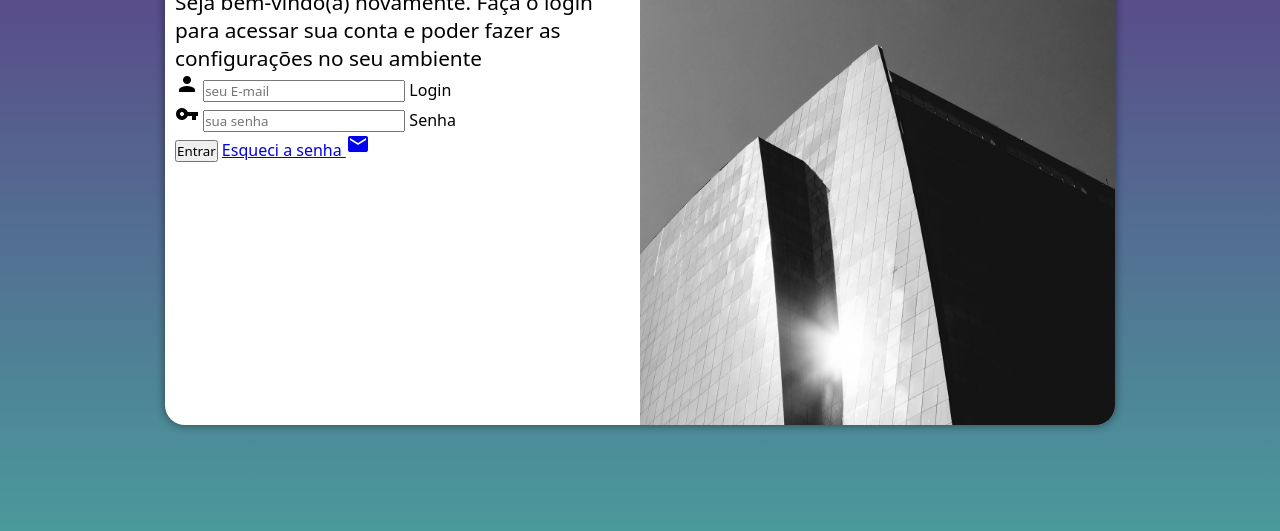
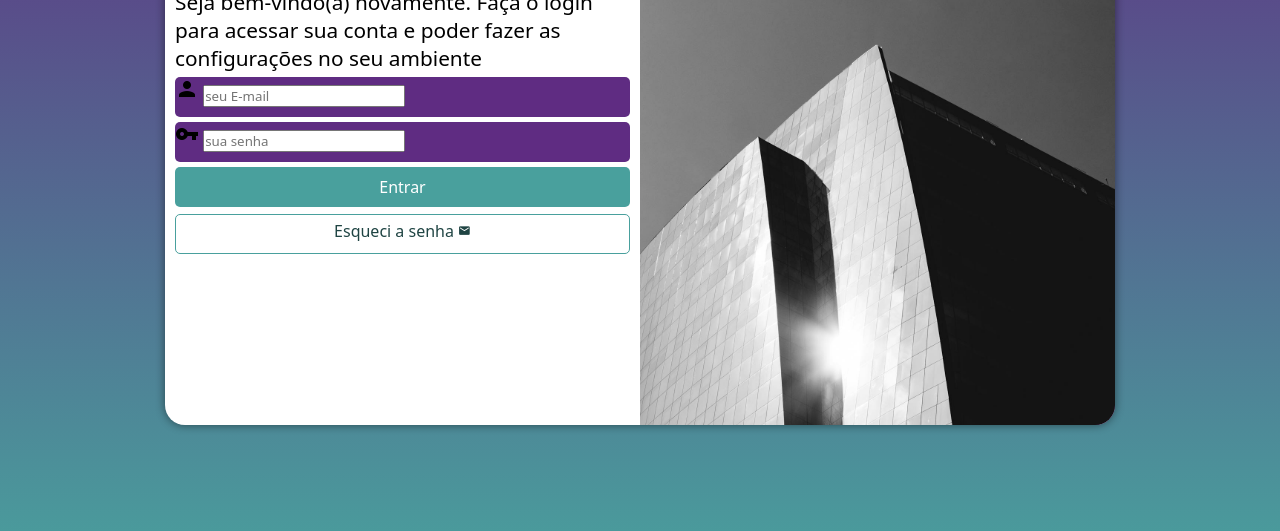
Before and after one commit to RicoVianna/projeto-login, a plain HTML site: page index.html in a window 1280 px wide. Shown: the part 225-756 px from the top of the page. Drawn offline with Linux system fonts and the light colour scheme.

Commit message:
formatação do formulário

```diff
--- a/estilos/style.css
+++ b/estilos/style.css
@@ -63,3 +63,55 @@ div#formulario > h1 {
 div#formulario > p {
     font-size: .8em;
 }
+
+form > div.campo {
+    background-color: #5f2c82;
+    display: block;
+    width: 100%;
+    height: 40px;
+    border-radius: 5px;
+    margin: 5px 0px;
+}
+
+div.campo > label {
+    display: none;
+}
+
+form > input[type=submit] {
+    display: block;
+    font-size: 1em;
+    width: 100%;
+    height: 40px;
+    background-color: #49a09d;
+    color: white;
+    border: none;
+    border-radius: 5px;
+    cursor: pointer;
+}
+
+form > input[type=submit]:hover {
+    background-color: #1f4443;
+}
+
+form > a.botao {
+    display: block;
+    text-align: center;
+    font-size: 1em;
+    width: 100%;
+    height: 40px;
+    padding-top: 5px;
+    margin-top: 7px;
+    background-color: #white;
+    color: #1f4443;
+    border: 1px solid #49a09d;
+    border-radius: 5px;
+    text-decoration: none;
+}
+
+form > a.botao:hover {
+    background-color: #65dcd8;
+}
+
+form > a.botao > i {
+    font-size: 0.8em;
+}
--- a/index.html
+++ b/index.html
@@ -29,7 +29,7 @@
                         <label for="isenha">Senha</label>
                     </div>
                     <input type="submit" value="Entrar">
-                    <a href="esqueci.html">Esqueci a senha <i class="material-icons">mail</i> </a>
+                    <a href="esqueci.html" class="botao">Esqueci a senha <i class="material-icons">mail</i> </a>
                 </form>
             </div>
         </section>
```
